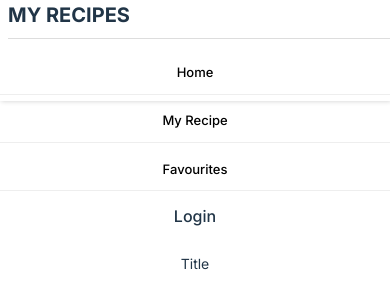
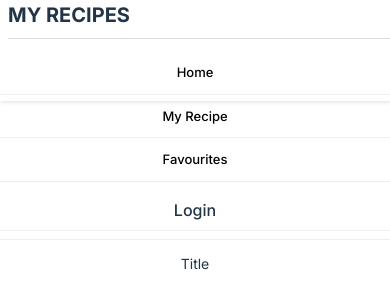
Before and after one commit to AztKloyd/foodrecipe-frontend, a React (Vite) app: page /addRecipe in a window 390 px wide. Shown: the top 285 px of the page. Built offline with nearby package versions, Linux system fonts and the light colour scheme; no server answers.

Commit message:
revise mobile

```diff
--- a/src/App.css
+++ b/src/App.css
@@ -335,7 +335,7 @@ section{
     align-items: center;
     width: 100%;
     margin-top: 0;
-    gap: 0.3rem;
+    gap: 0;
     padding-left: 0;
   }
 
@@ -356,9 +356,6 @@ section{
     padding: 0.5rem 0;
   }
 
-  header ul li:last-child {
-    border-bottom: none;
-  }
 
   header ul li a {
     font-size: 13px;
@@ -369,6 +366,10 @@ section{
 
   header ul li p {
     font-size: 16px;
+  }
+
+  header ul li:last-child {
+    border-bottom: 1px solid #eee;
   }
 
   .form {
@@ -434,4 +435,13 @@ section{
     text-align: center;
     cursor: pointer;
   }
+
+  .login {
+    display: block;
+    width: 100%;
+    text-align: center;
+    padding: 0.5rem 0;
+    border-bottom: 1px solid #eee;
+    font-size: 14px;
+  }
 }
```
